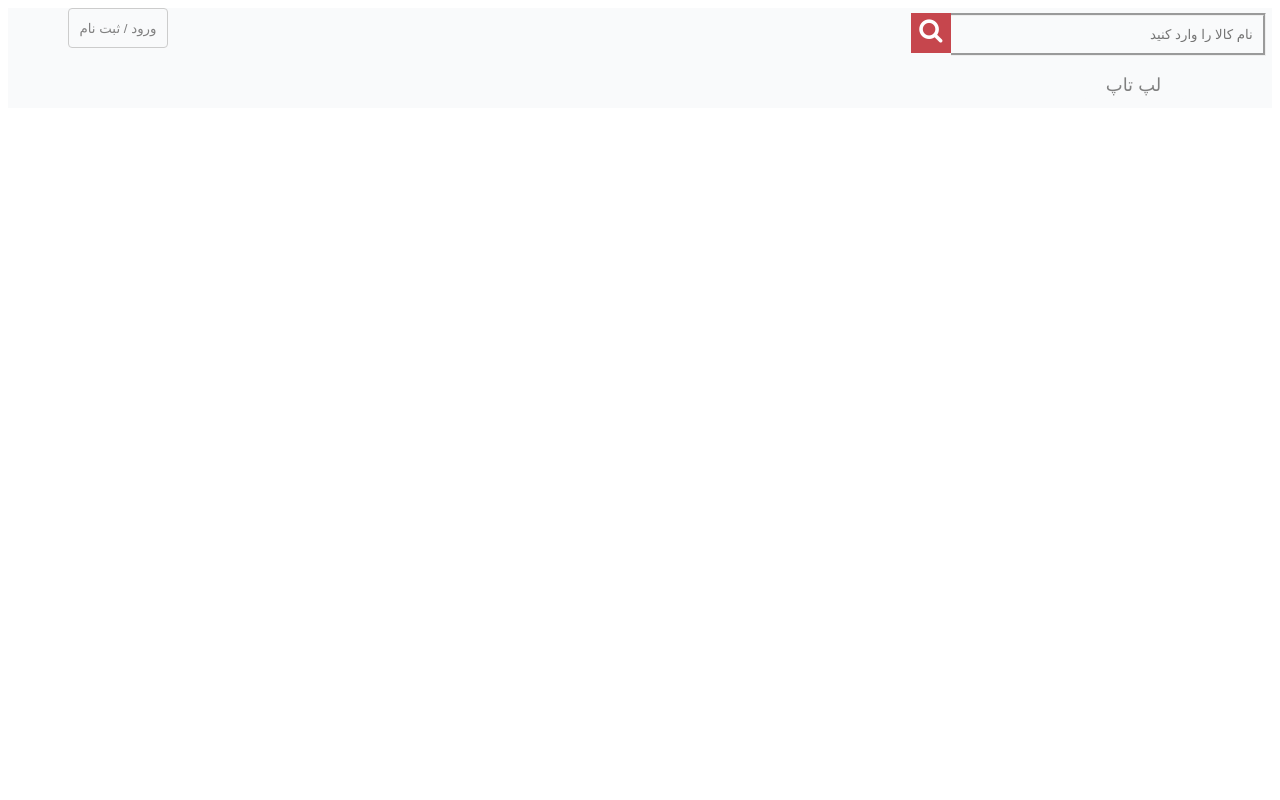
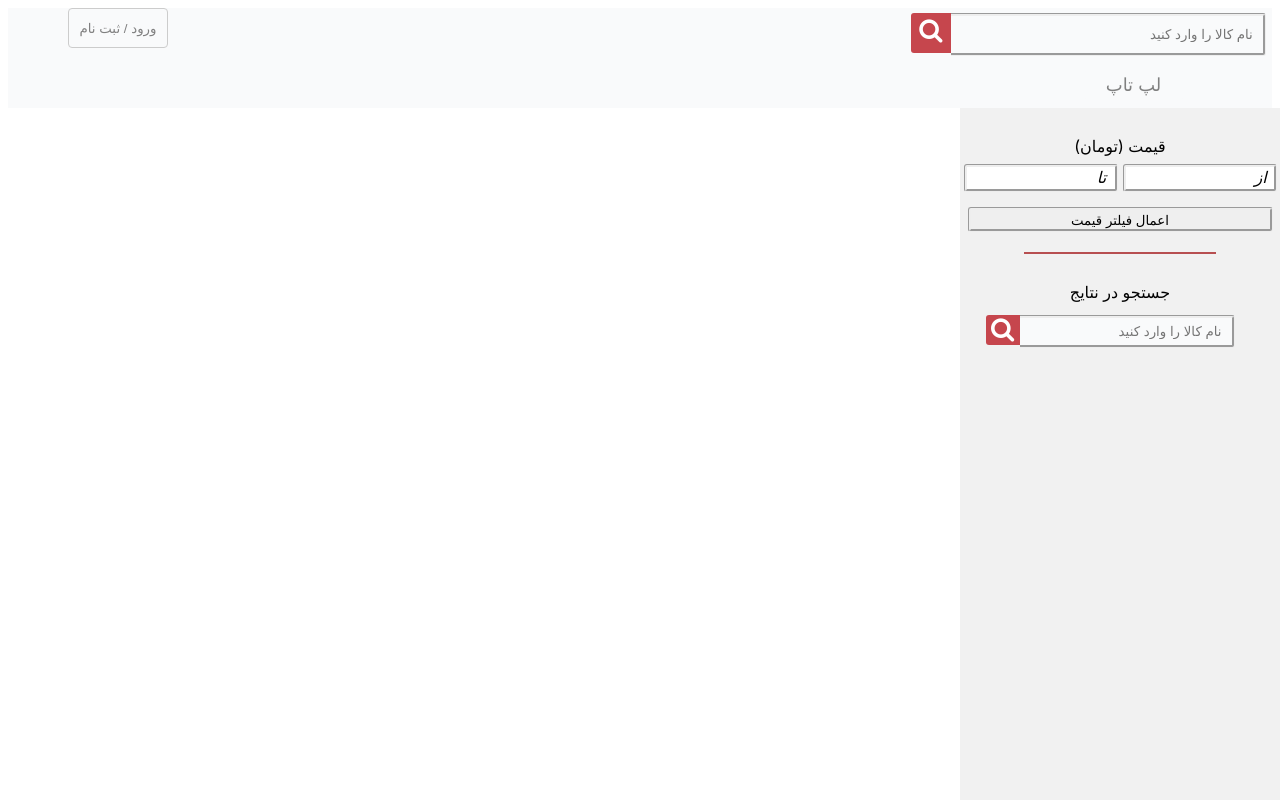
Before and after one commit to amirhosseinwm/torobche_web, a React (Create React App) app in the folder torobche-web/: page /ShowProducts in a window 1280 px wide. Shown: the top 800 px of the page. Built offline with nearby package versions, Linux system fonts and the light colour scheme.

Commit message:
adding right Navbar and some css upgrading

```diff
--- a/torobche-web/src/App.css
+++ b/torobche-web/src/App.css
@@ -2,4 +2,7 @@
   text-align: center;
   margin: 0;
   padding: 0;
+  font-family: -apple-system, BlinkMacSystemFont, 'Segoe UI', 'Roboto', 'Oxygen',
+    'Ubuntu', 'Cantarell', 'Fira Sans', 'Droid Sans', 'Helvetica Neue',
+    sans-serif;
 }
--- a/torobche-web/src/App.js
+++ b/torobche-web/src/App.js
@@ -1,7 +1,7 @@
 import './App.css';
 import SearchPage from './Component/SearchPage/SearchPage';
 import SignUpandLogin from './Component/signUpandLogin/signUpandLogin'
-import ShowProductPage from './Component/ShowProductPage/ShowProductPage'
+import ShowProductPage from './Component/MainPage/ShowProductPage'
 import {BrowserRouter} from 'react-router-dom'
 import {Route, Routes} from 'react-router-dom'
 
--- a/torobche-web/src/Component/Header/HeaderStyle.css
+++ b/torobche-web/src/Component/Header/HeaderStyle.css
@@ -18,6 +18,8 @@
     height: 34.5px;
     width: 40px;
     padding-top: 5px;
+    border-radius: 3px 0px 0px 3px;
+
 }
 
 .signUp button{
@@ -47,6 +49,7 @@
     border-style: groove;
     border-left: hidden;
     background: #F9FAFB;
+    border-radius: 0px 3px 3px 0px;
 }
 .searchAndDdown{
     display:block;
--- /dev/null
+++ b/torobche-web/src/Component/MainPage/ShowProductPage.jsx
@@ -0,0 +1,40 @@
+import Header from '../Header/Header'
+import "./ShowProductPageStyle.css"
+
+
+const ShowProductPage = () =>{
+    return(
+        <div className="showContainer">
+            <Header/>
+            <div className='VerticalNavbar'>
+            <ul>
+                <li>
+                    <a href="">قیمت (تومان)</a>
+                    <div className='priceRange'>
+                        <input className="toRange" type="number" />
+                        <i>تا</i>
+                        <input className='fromRange' type="number" />
+                        <i>از</i>
+                    </div>
+                    <button className='PriceButton'>اعمال فیلتر قیمت</button>
+                </li>
+                <div class="line-1"></div>
+                <li>
+                    <a href="">جستجو در نتایج</a>
+                    <div class='searchConsept1'>
+                    <i class="fa fa-search icon"></i>
+                    <input type="text" dir='rtl' placeholder="نام کالا را وارد کنید"/>
+                </div>
+
+                </li>
+
+            </ul>
+
+            </div>
+            <div></div>
+
+
+        </div>
+    )
+}
+export default ShowProductPage;
--- /dev/null
+++ b/torobche-web/src/Component/MainPage/ShowProductPageStyle.css
@@ -0,0 +1,124 @@
+    .showContainer{
+
+    }
+  ul {
+    right: 0 !important;
+    list-style-type: none;
+    margin: 0;
+    padding: 0;
+    width: 25%;
+    background-color: #f1f1f1;
+    position: fixed;
+    height: 100%;
+    overflow: auto;
+  }
+
+  li a {
+    margin-top: 20px;
+    display: block;
+    color: #000;
+    padding: 8px 16px;
+    text-decoration: none;
+
+  }
+
+  li a.active {
+    background-color: #04AA6D;
+    color: white;
+  }
+
+  .line-1 {
+    height: 1px;
+    background: #B74F51;
+    margin-top: 20px;
+    width: 60%;
+    margin-left: 20%;
+    height: 2px;
+  }
+
+  .fromRange{
+      margin-left: 5px;
+      height: 20px;
+  }
+  .toRange{
+    height: 20px;
+  }
+
+  .priceRange{
+    display: inline-flex;
+  }
+
+  .priceRange i{
+    border-style: groove;
+    border-left: hidden;
+    background-color: white;
+    width: 20px;
+    padding-right: 3px;
+    border-radius: 0px 3px 3px 0px;
+
+  }
+  .priceRange input{
+    border: hidden;
+    border-style: groove;
+    border-right: hidden;
+    background-color: white;
+    width: 120px;
+    padding-right: 3px;
+    border-radius: 3px 0px 0px 3px;
+
+
+  }
+
+  .PriceButton{
+    border: hidden;
+    border-style: groove;
+      margin-top: 15px;
+      height: 25px;
+      width: 305px;
+      border-radius: 3px;
+      font-family: -apple-system, BlinkMacSystemFont, 'Segoe UI', 'Roboto', 'Oxygen',
+        'Ubuntu', 'Cantarell', 'Fira Sans', 'Droid Sans', 'Helvetica Neue',
+        sans-serif;
+  }
+  .PriceButton:hover{
+      background-color: #B74F51;
+      color: white;
+      border: hidden;
+  }
+
+input::-webkit-outer-spin-button,
+input::-webkit-inner-spin-button {
+  -webkit-appearance: none;
+  margin: 0;
+}
+
+.searchConsept1{
+    display: inline-flex;
+    height: 30px;
+}
+
+.searchConsept1 i{
+    font-size: 25px;
+    margin-top: 5px;
+    background-color: #C6464D;
+    color: white;
+    margin-right: 0px;
+    height: 23.5px;
+    width: 30px;
+    padding: 2px;
+    padding-bottom: 4px;
+    border-radius: 3px 0px 0px 3px;
+}
+
+.searchConsept1 input{
+    border-radius: 0px 3px 3px 0px;
+    padding-right: 10px;
+    width: 200px;
+    margin-top: 5px;
+    margin-right: 20px;
+    height: 25px;
+    border: hidden;
+    border-style: groove;
+    border-left: hidden;
+    background: #F9FAFB;
+}
--- a/torobche-web/src/Component/SearchPage/SearchPageStyle.css
+++ b/torobche-web/src/Component/SearchPage/SearchPageStyle.css
@@ -26,6 +26,7 @@
     border-style: groove;
     border-right: hidden;
     font-size: 15px;
+    border-radius: 3px 0px 0px 3px;
 
 }
 .SearchBar1 input:hover{
@@ -36,7 +37,6 @@
     margin-left: 3px;
     margin-top: 10px;
     font-size: 20px;
-
 }
 
 .searchIcon1{
@@ -45,6 +45,8 @@
     height: 42px;
     width: 40px;
     background: white;
+    border-radius: 0px 3px 3px 0px;
+
 }
 
 
@@ -64,6 +66,7 @@
 .ddown1{
     display: inline-flex;
     margin-left: 55%;
+
 
 }
 
--- a/torobche-web/src/Component/ShowProductPage/ShowProductPage.jsx
+++ /dev/null
@@ -1,11 +0,0 @@
-import Header from '../Header/Header'
-
-
-const ShowProductPage = () =>{
-    return(
-        <div>
-            <Header/>
-        </div>
-    )
-}
-export default ShowProductPage;
```
Also changed, not shown: torobche-web/src/Component/ShowProductPage/ShowProductPageStyle.css (deleted).
